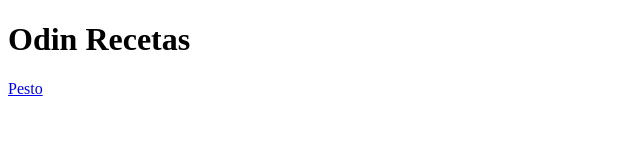
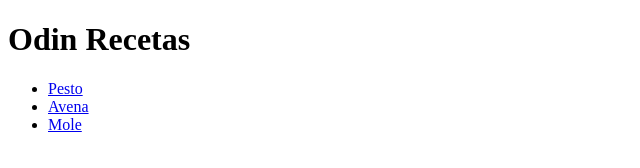
Before and after one commit to tamlfrisic/odin-recetas, a plain HTML site: page index.html in a window 1280 px wide. Shown: the whole page, without its empty margins (0-640 px from the left). Drawn offline with Linux system fonts and the light colour scheme.

Commit message:
Add other recipes to index.html

```diff
--- a/index.html
+++ b/index.html
@@ -7,7 +7,12 @@
     </head>
     <body>
         <h1>Odin Recetas</h1>
-        <a href="recetas/pesto.html">Pesto</a>
+        <ul>
+            <li><a href="recetas/pesto.html">Pesto</a></li>
+            <li><a href="recetas/avena.html">Avena</li>
+            <li><a href="recetas/mole.html">Mole</a></li>
+
+        </ul>
 
     </body>
 </html>
```
